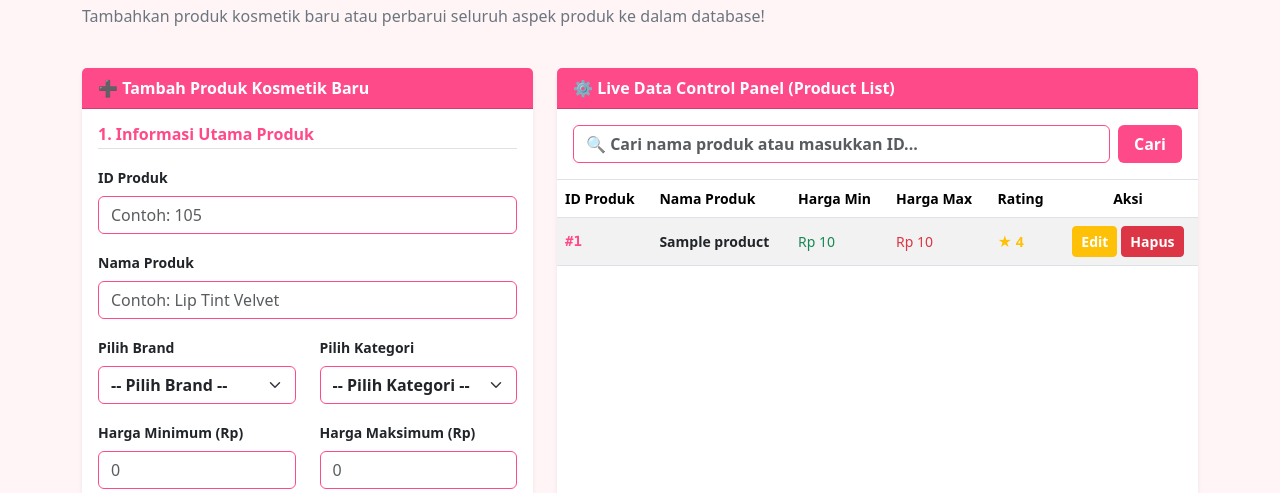
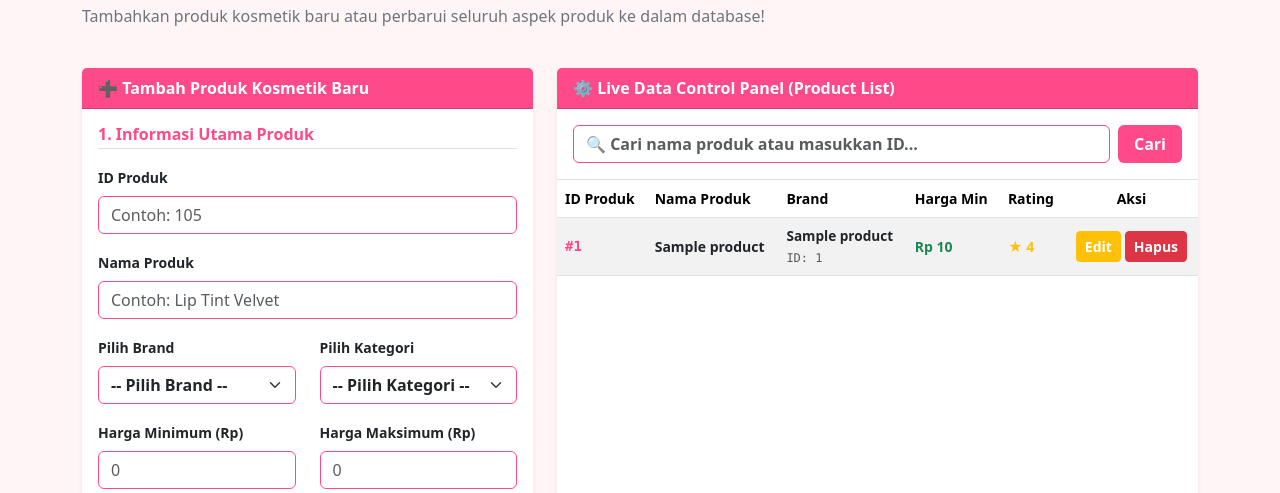
Before and after one commit to fujijimyr12/sociolla-dashboard, a Flask app: template templates/input.html in a window 1280 px wide. Shown: the part 156-649 px from the top of the page. Run offline with Flask 3, Linux system fonts and the light colour scheme; the template is opened without the code that fills it: most values are stand-ins (such as "Sample title", 1, 10 or a date in 2020).

Commit message:
Update input.html

```diff
--- a/templates/input.html
+++ b/templates/input.html
@@ -14,7 +14,6 @@
 </head>
 <body style="background-color: #fff5f7;">
 
-<!-- Navbar -->
 <nav class="navbar navbar-expand-lg navbar-dark bg-sociolla shadow-sm">
     <div class="container">
         <a class="navbar-brand fw-bold text-white" href="/">🌸 Sociolla Dashboard</a>
@@ -27,7 +26,6 @@
 </nav>
 
 <div class="container mt-5 mb-5">
-    <!-- Flash Messages -->
     {% with messages = get_flashed_messages(with_categories=true) %}
         {% if messages %}
             {% for category, message in messages %}
@@ -47,7 +45,6 @@
     </div>
 
     <div class="row">
-        <!-- FORM TAMBAH PRODUK BARU (KIRI) -->
         <div class="col-lg-5 mb-4">
             <div class="card shadow-sm border-0 rounded-3">
                 <div class="card-header bg-sociolla text-white fw-bold">➕ Tambah Produk Kosmetik Baru</div>
@@ -104,7 +101,6 @@
                             </div>
                         </div>
 
-                        <!-- BARIS MASUKKAN URL & ACTIVE DATE PRODUK -->
                         <div class="row mb-4">
                             <div class="col-6">
                                 <label class="form-label text-dark small fw-bold">URL Produk (Opsional)</label>
@@ -116,7 +112,6 @@
                             </div>
                         </div>
 
-                        <!-- 9 ASPEK LENGKAP NYATA -->
                         <h6 class="fw-bold text-sociolla border-bottom pb-1 mb-3">2. Skor Kualitas Aspek (Opsional)</h6>
                         <div class="row mb-3">
                             <div class="col-4">
@@ -199,7 +194,6 @@
             </div>
         </div>
 
-        <!-- CONTROL PANEL & LIST PRODUK (KANAN) -->
         <div class="col-lg-7 mb-4">
             <div class="card shadow-sm border-0 rounded-3 h-100">
                 <div class="card-header bg-sociolla text-white fw-bold">⚙️ Live Data Control Panel (Product List)</div>
@@ -220,8 +214,8 @@
                             <tr>
                                 <th>ID Produk</th>
                                 <th>Nama Produk</th>
+                                <th>Brand</th>
                                 <th>Harga Min</th>
-                                <th>Harga Max</th>
                                 <th>Rating</th>
                                 <th class="text-center">Aksi</th>
                             </tr>
@@ -231,8 +225,15 @@
                             <tr>
                                 <td class="align-middle text-sociolla fw-bold font-monospace">#{{ r.product_id }}</td>
                                 <td class="align-middle fw-semibold text-dark">{{ r.product_name }}</td>
-                                <td class="align-middle text-success">Rp {{ "{:,}".format(r.min_price|int) if r.min_price else "-" }}</td>
-                                <td class="align-middle text-danger">Rp {{ "{:,}".format(r.max_price|int) if r.max_price else "-" }}</td>
+                                <td class="align-middle">
+                                    {% if r.brand_name %}
+                                        <span class="fw-bold text-dark d-block" style="font-size: 0.85rem;">{{ r.brand_name }}</span>
+                                        <small class="text-muted font-monospace" style="font-size: 0.75rem;">ID: {{ r.brand_id }}</small>
+                                    {% else %}
+                                        <span class="badge bg-light text-muted border">ID: {{ r.brand_id }}</span>
+                                    {% endif %}
+                                </td>
+                                <td class="align-middle text-success fw-bold">Rp {{ "{:,}".format(r.min_price|int) if r.min_price else "-" }}</td>
                                 <td class="align-middle text-warning fw-bold">★ {{ r.average_rating }}</td>
                                 <td class="align-middle text-center">
                                     <div class="d-flex gap-1 justify-content-center">
@@ -246,7 +247,6 @@
                                 </td>
                             </tr>
 
-                            <!-- WINDOW MODAL EDIT -->
                             <div class="modal fade" id="editModal{{ r.product_id }}" tabindex="-1" aria-hidden="true">
                                 <div class="modal-dialog modal-dialog-centered modal-md">
                                     <div class="modal-content border-0 shadow">
@@ -293,7 +293,6 @@
                                                     </div>
                                                 </div>
 
-                                                <!-- EDIT MODAL: SINKRONISASI URL & ACTIVE DATE -->
                                                 <div class="row mb-3">
                                                     <div class="col-6">
                                                         <label class="form-label mb-0 fw-bold">URL Produk</label>
```
